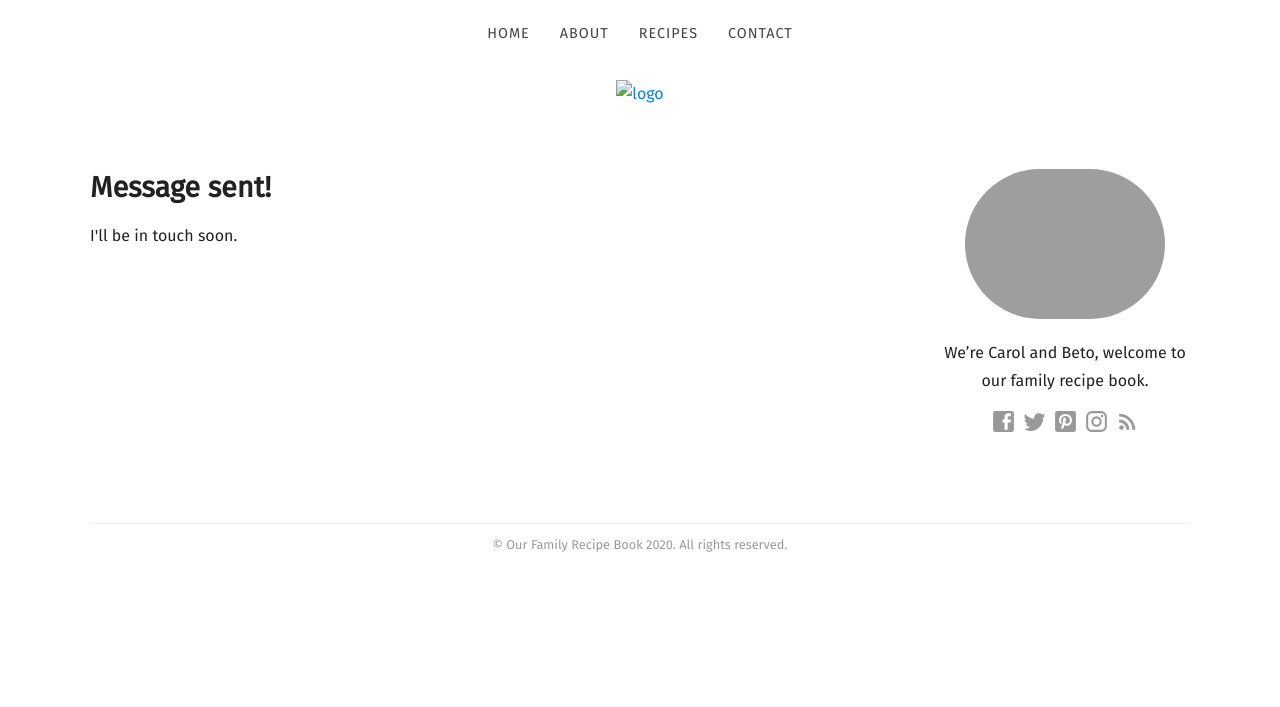
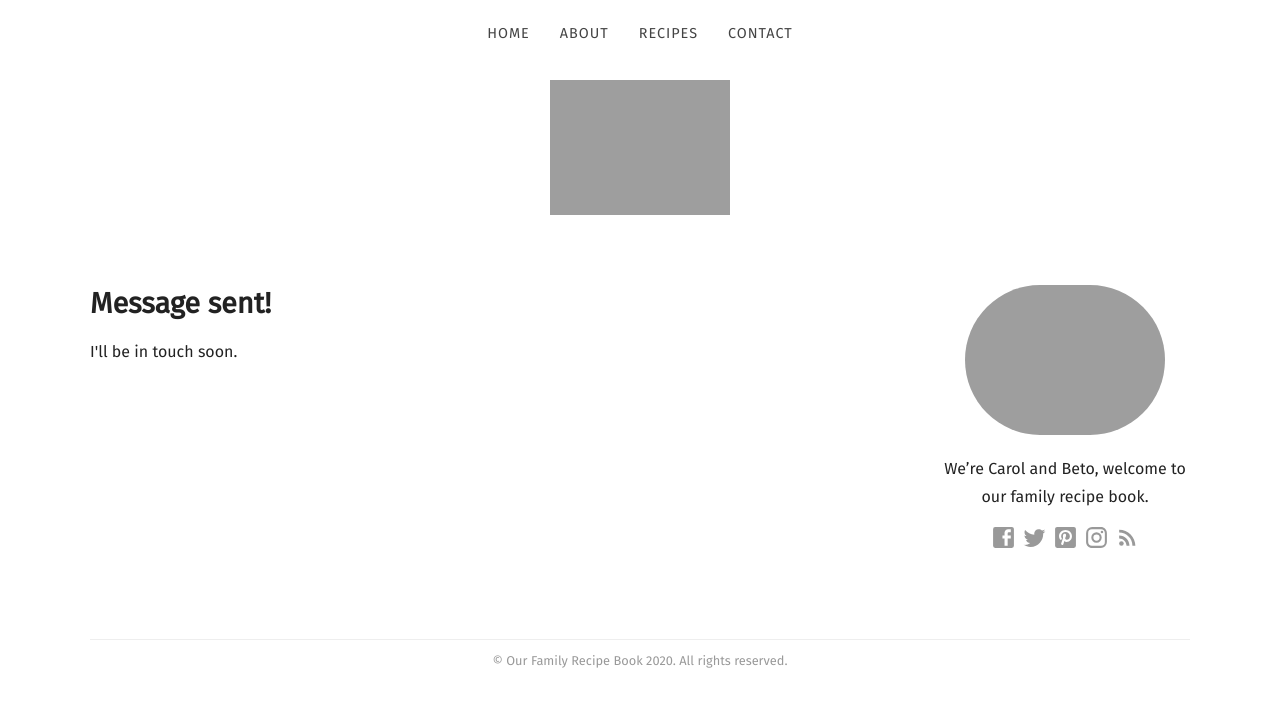
Before and after one commit to hsteinshiromoto/book.recipes, a Jekyll site: the page built from contact-success.html, in a window 1280 px wide. Shown: the top 707 px of the page. Built offline with Jekyll 4.4.1, drawn with Linux system fonts in a browser that asks for light colours; some web fonts are replaced.

Commit message:
update logo

```diff
--- a/_data/company_details.yml
+++ b/_data/company_details.yml
@@ -1,2 +1,2 @@
 email: humberto.shiromoto@gmail.com
-logo_image: images/logo.svg
+logo_image: siteicon.png
```
